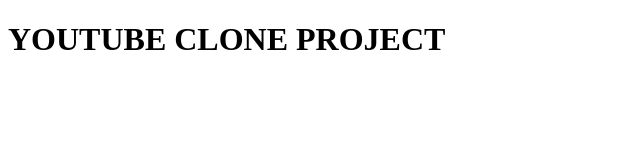
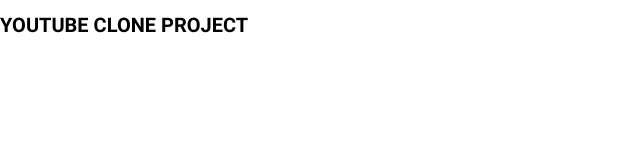
Before and after one commit to FOR-4-REAL/youtube-clone, a plain HTML site: page src/pages/main/index.html in a window 1280 px wide. Shown: the whole page, without its empty margins (0-640 px from the left). Drawn offline with Linux system fonts and the light colour scheme.

Commit message:
Apply font and favicon

```diff
--- a/src/pages/main/index.html
+++ b/src/pages/main/index.html
@@ -4,8 +4,16 @@
     <meta charset="UTF-8" />
     <meta name="viewport" content="width=device-width, initial-scale=1.0" />
     <title>Youtube-clone</title>
+    <link rel="shortcut icon" href="/public/assets/images/logos/favicon.ico" type="image/x-icon">
+    <link rel="icon" href="/public/assets/images/logos/favicon_32x32.png" sizes="32x32">
+    <link rel="icon" href="/public/assets/images/logos/favicon_48x48.png" sizes="48x48">
+    <link rel="icon" href="/public/assets/images/logos/favicon_96x96.png" sizes="96x96">
+    <link rel="icon" href="/public/assets/images/logos/favicon_144x144.png" sizes="144x144">
+    <link rel="stylesheet" href="/src/styles/global.css">
+    <link rel="stylesheet" href="../../styles/normalize.css">
   </head>
   <body>
     <h1>YOUTUBE CLONE PROJECT</h1>
+
   </body>
 </html>
--- /dev/null
+++ b/src/styles/global.css
@@ -0,0 +1,30 @@
+/* Regular */
+@font-face {
+  font-family: 'Roboto';
+  src: url('/public/assets/fonts/Roboto-Regular.woff2') format('woff2');
+  font-weight: 400;
+  font-style: normal;
+  font-display: swap;
+}
+
+/* Medium */
+@font-face {
+  font-family: 'Roboto';
+  src: url('/public/assets/fonts/Roboto-Medium.woff2') format('woff2');
+  font-weight: 500;
+  font-style: normal;
+  font-display: swap;
+}
+
+/* Bold */
+@font-face {
+  font-family: 'Roboto';
+  src: url('/public/assets/fonts/Roboto-Bold.woff2') format('woff2');
+  font-weight: 700;
+  font-style: normal;
+  font-display: swap;
+}
+
+:root {
+  --background: #fff;
+}
--- /dev/null
+++ b/src/styles/normalize.css
@@ -0,0 +1,9 @@
+html {
+  font-size: 62.5%;
+}
+
+body {
+  font-family: 'Roboto', 'Arial', sans-serif;
+  margin: 0;
+  padding: 0;
+}
```
